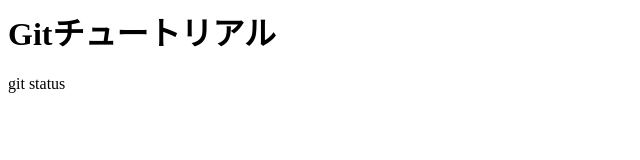
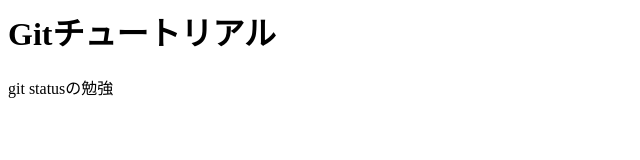
Before and after one commit to GreenTeaFlavor/git_tutorial, a plain HTML site: page index.html in a window 1280 px wide. Shown: the full height of the page, 0-640 px from the left. Drawn offline with Linux system fonts and the light colour scheme.

Commit message:
Git Statusを追記

```diff
--- a/index.html
+++ b/index.html
@@ -1,2 +1,2 @@
 <h1>Gitチュートリアル</h1>
-<p>git status</p>
+<p>git statusの勉強</p>
```
